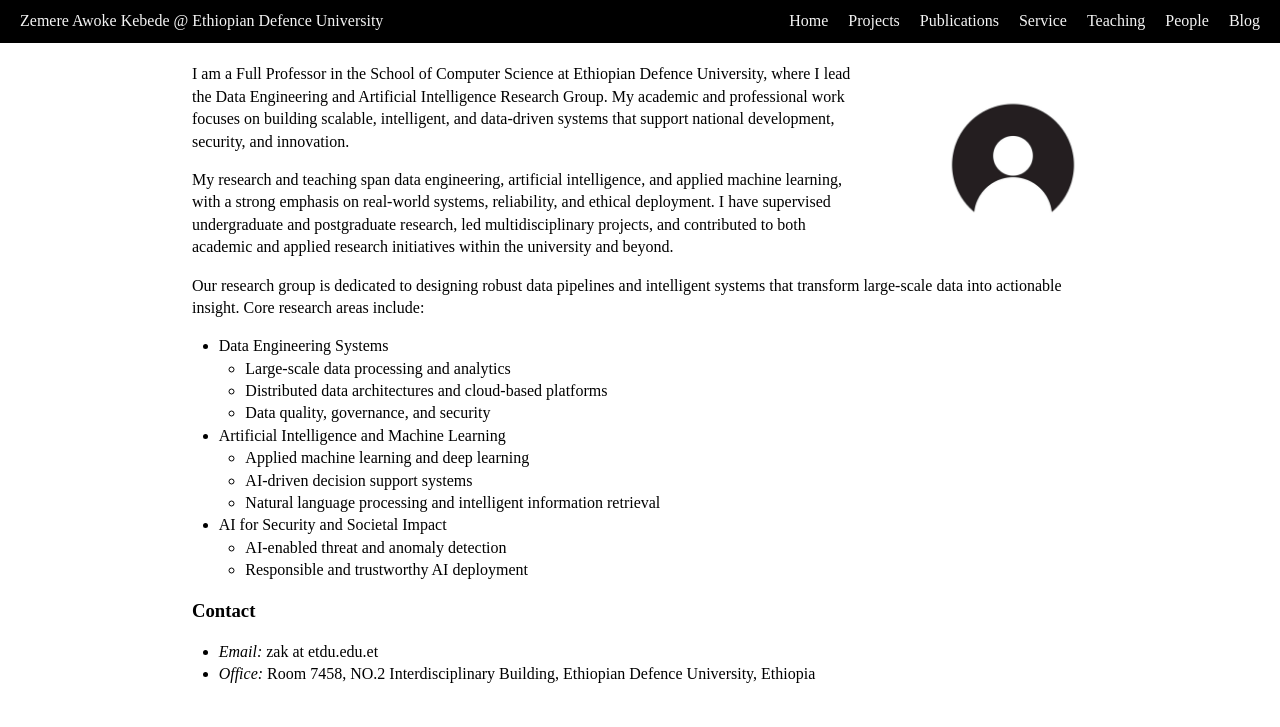
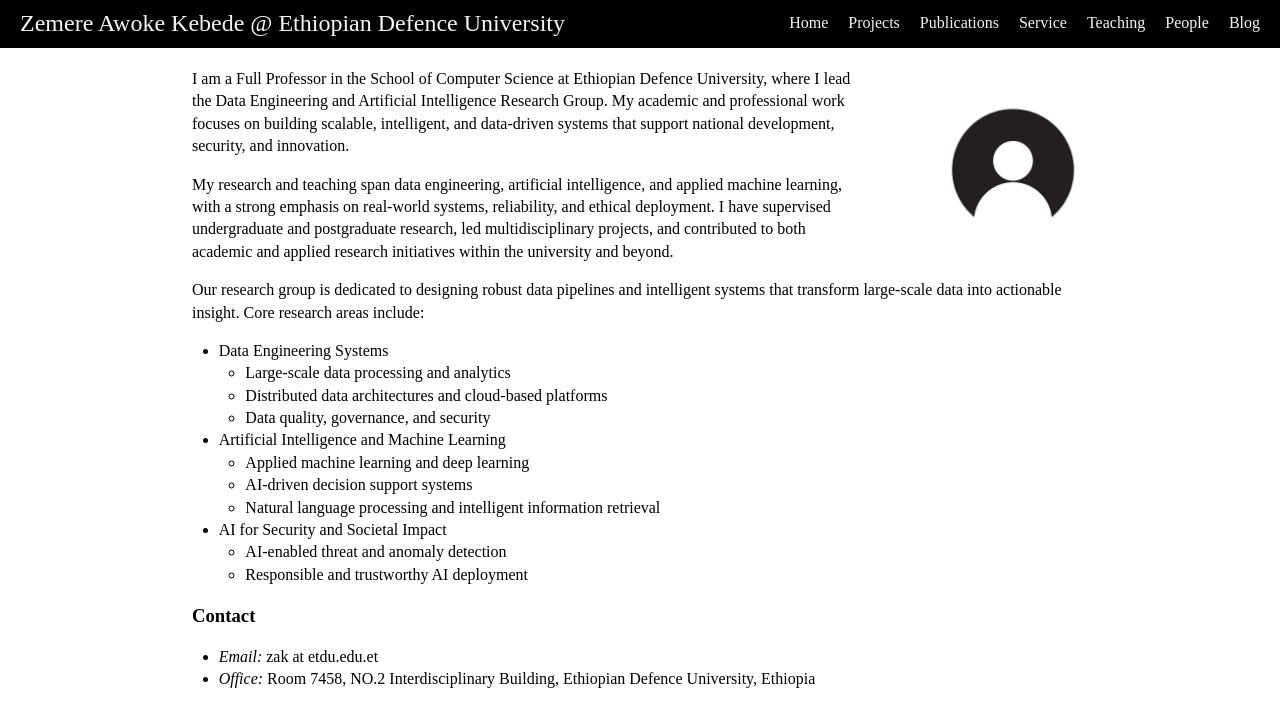
Before and after one commit to zemere-awoke/zemere-awoke.github.io, a Jekyll site: the page built from index.md, in a window 1280 px wide. Shown: the top 727 px of the page. Built offline with Jekyll 4.4.1, drawn with Linux system fonts in a browser that asks for light colours.

Commit message:
Update default.html

```diff
--- a/_layouts/default.html
+++ b/_layouts/default.html
@@ -13,7 +13,9 @@
     <header>
       <nav>
         <div class="nav-left">
-          <a href="/">Zemere Awoke Kebede @ Ethiopian Defence University</a>
+          <!--<a href="/">Zemere Awoke Kebede @ Ethiopian Defence University</a>-->
+          <a href="/" style="font-size: 24px;">Zemere Awoke Kebede @ Ethiopian Defence University</a>
+
         </div>
         <div class="nav-right">
           <ul>
```
